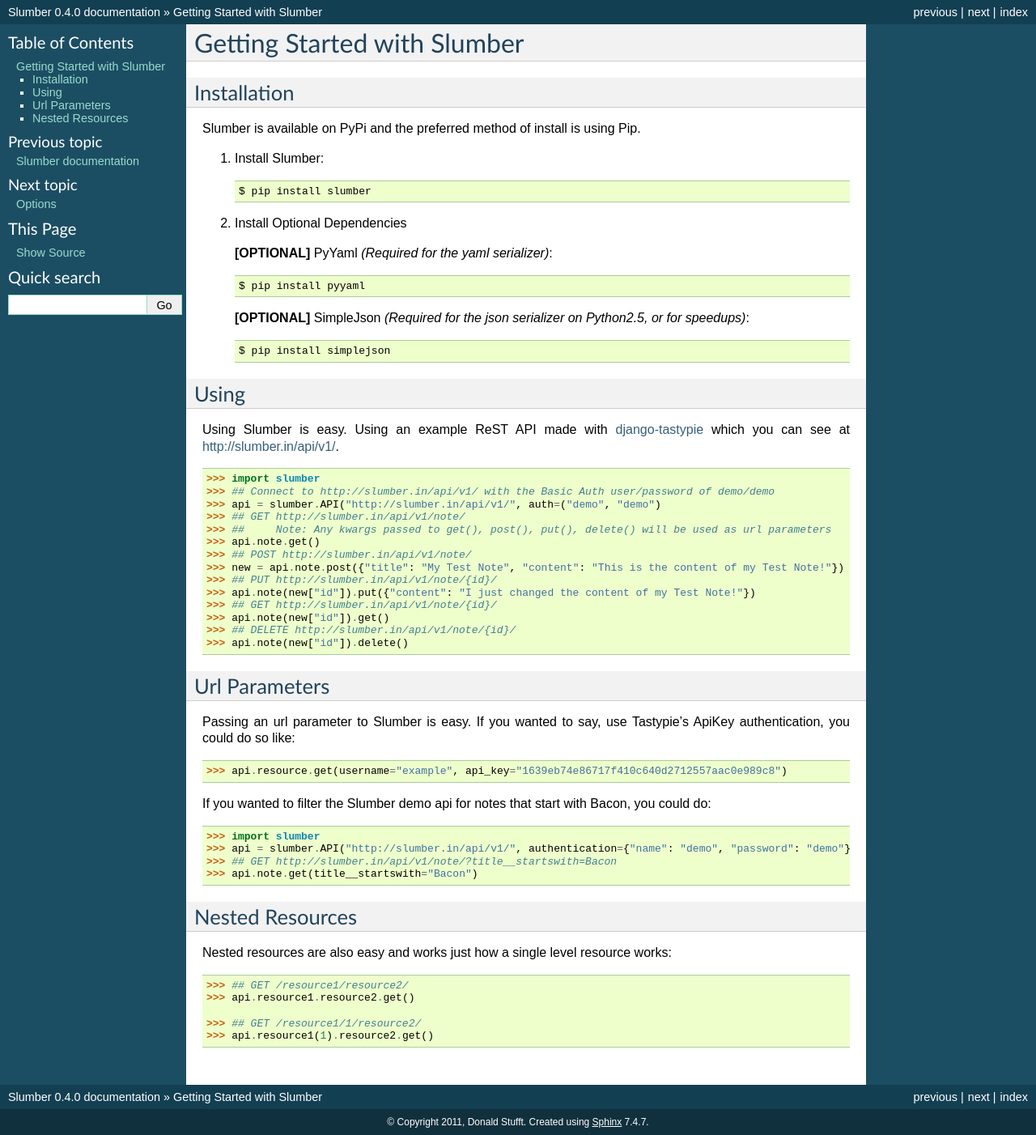
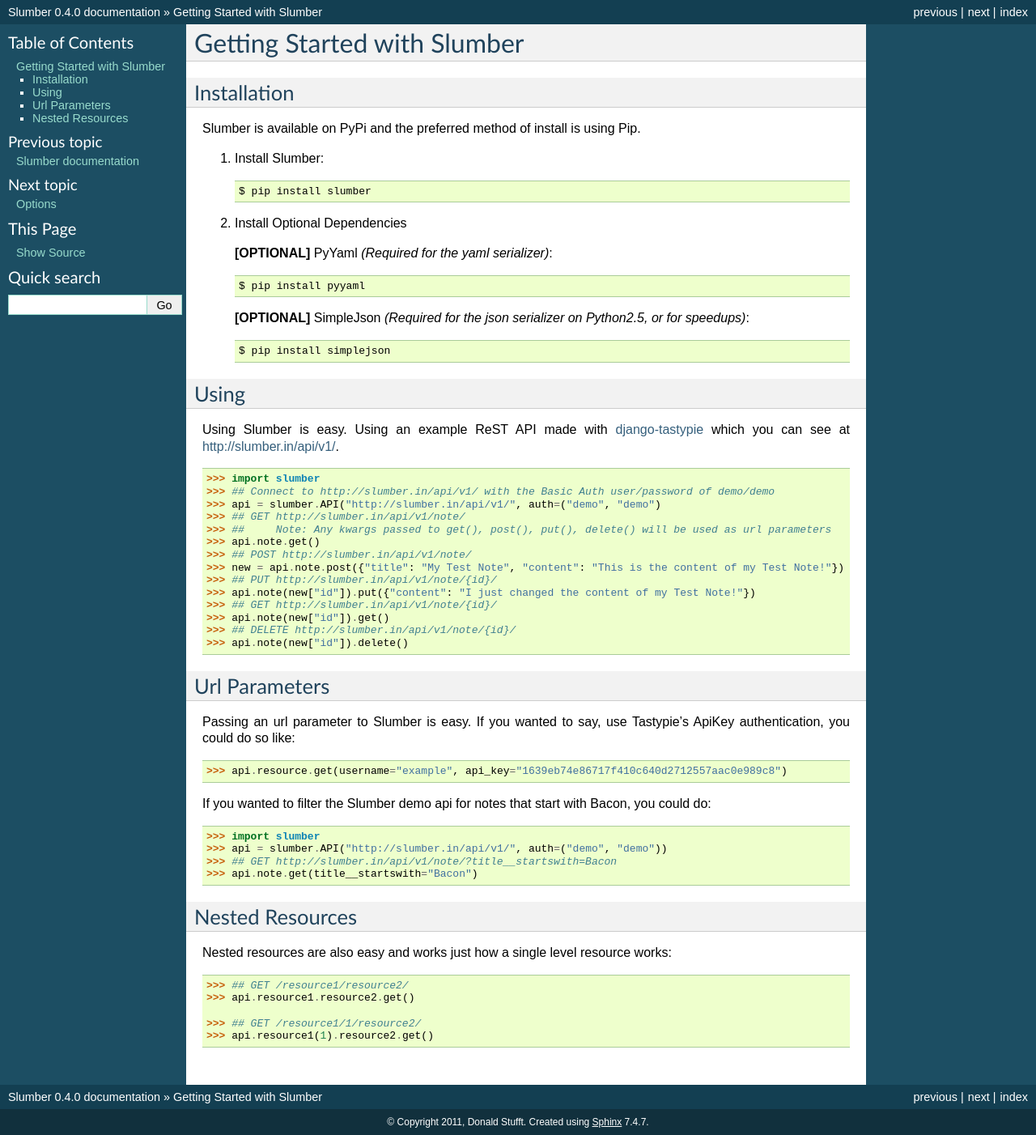
Before and after one commit to samgiles/slumber, a Sphinx documentation site: the page built from docs/tutorial.rst, in a window 1280 px wide. Shown: the whole page at 81% size. Built offline with Sphinx 7.4.7, drawn with Linux system fonts in a browser that asks for light colours.

Commit message:
Fix 'auth' kwarg in example.

```diff
--- a/docs/tutorial.rst
+++ b/docs/tutorial.rst
@@ -60,7 +60,7 @@
 If you wanted to filter the Slumber demo api for notes that start with Bacon, you could do::
 
     >>> import slumber
-    >>> api = slumber.API("http://slumber.in/api/v1/", authentication={"name": "demo", "password": "demo"})
+    >>> api = slumber.API("http://slumber.in/api/v1/", auth=("demo", "demo"))
     >>> ## GET http://slumber.in/api/v1/note/?title__startswith=Bacon
     >>> api.note.get(title__startswith="Bacon")
 
```
